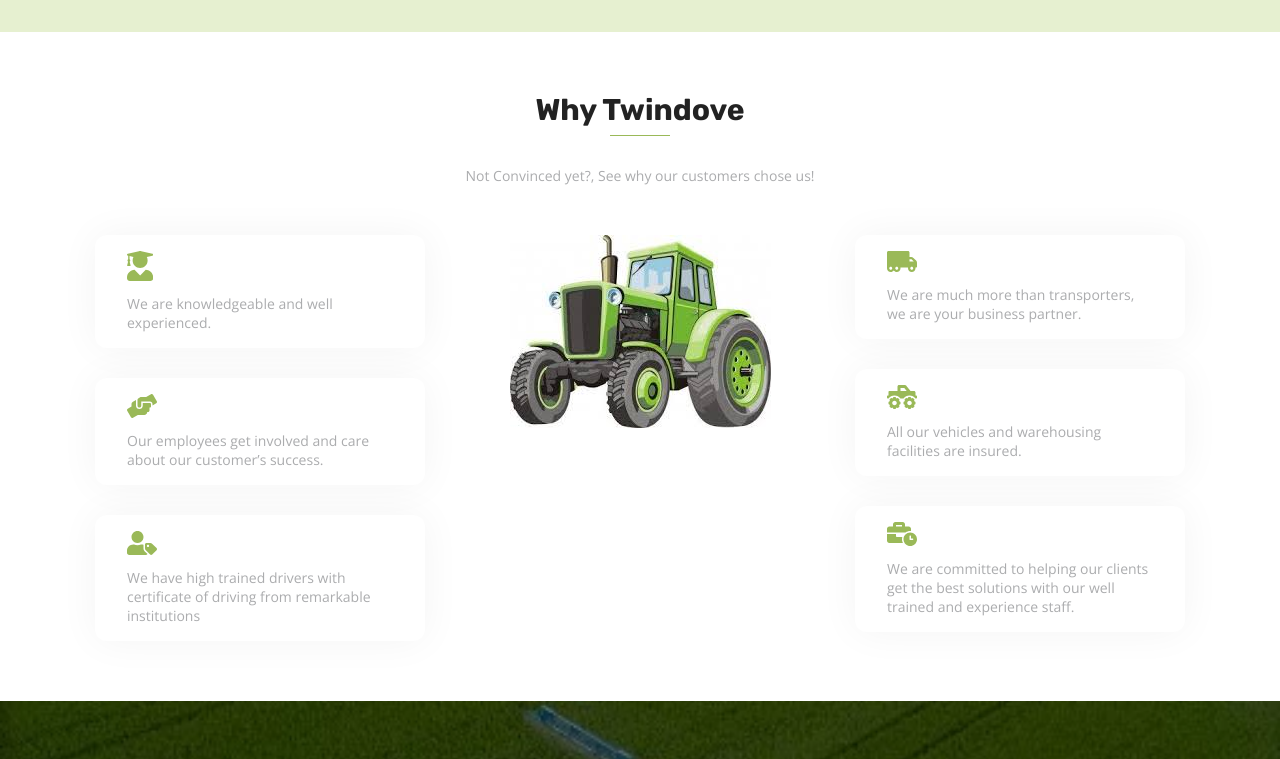
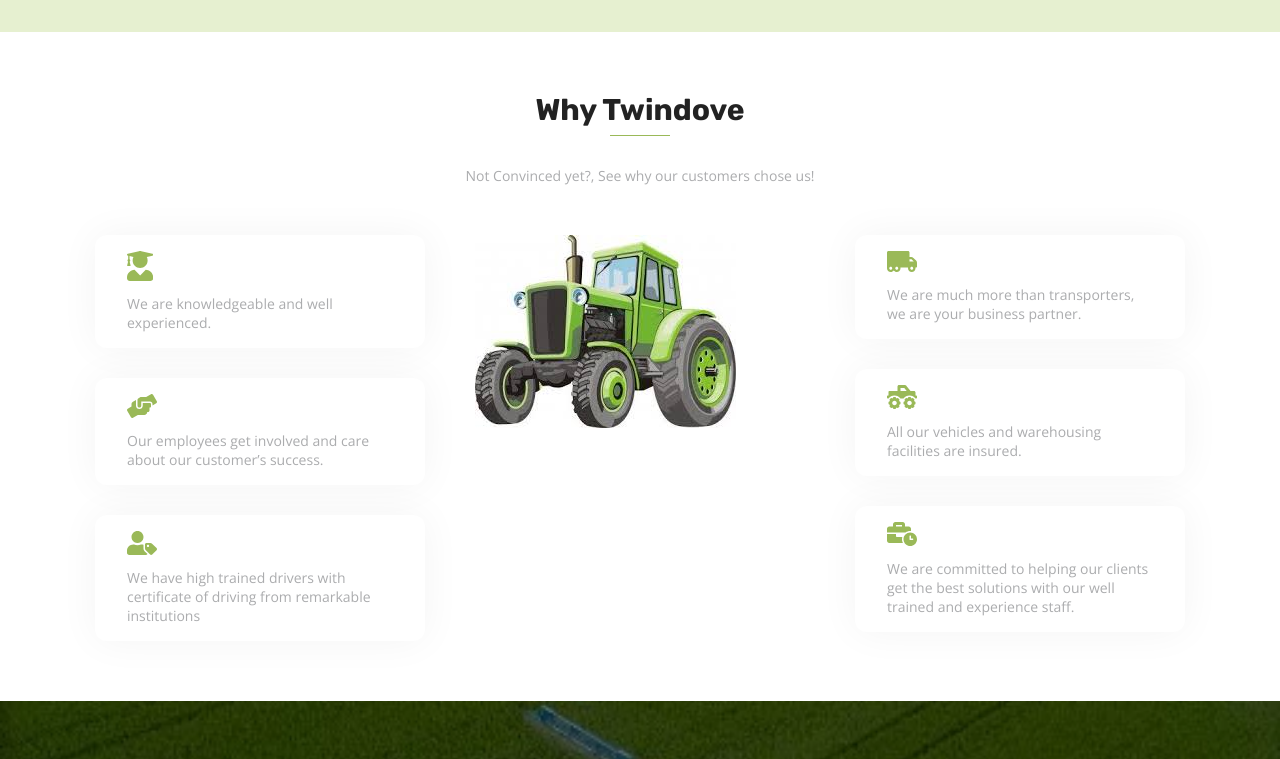
Before and after one commit to michaelketzer/twindove, a Next.js app: page / in a window 1280 px wide. Shown: the part 2000-2759 px from the top of the page. Built offline with nearby package versions, Linux system fonts and the light colour scheme.

Commit message:
Added animations;

```diff
--- a/components/Container.tsx
+++ b/components/Container.tsx
@@ -1,12 +1,15 @@
-import { ReactElement, ReactNode } from "react";
+import { ReactElement, ReactNode, RefObject, forwardRef } from "react";
 
 interface Props {
   children: ReactNode;
 }
 
-export default function Container({ children }: Props): ReactElement {
+export default forwardRef(function Container(
+  { children }: Props,
+  ref: RefObject<HTMLDivElement>
+): ReactElement {
   return (
-    <div className="responsiveContainer">
+    <div className="responsiveContainer" ref={ref}>
       {children}
 
       <style jsx>{`
@@ -19,4 +22,4 @@
       `}</style>
     </div>
   );
-}
+});
--- /dev/null
+++ b/components/Motion.tsx
@@ -0,0 +1,64 @@
+import { ReactElement, ReactNode, useEffect, useState } from "react";
+import { Variants, motion } from "framer-motion";
+
+import { useAnimation } from "framer-motion";
+
+type Direction = "top" | "right" | "bottom" | "left";
+
+interface Props {
+  children: ReactNode;
+  inView: boolean;
+  from: Direction;
+  className?: string;
+  delay?: number;
+}
+
+const variantMap: Record<Direction, Variants> = {
+  top: {
+    hidden: { opacity: 0, y: 50 },
+    view: { opacity: 1, y: 0 },
+  },
+  right: {
+    hidden: { opacity: 0, x: 50 },
+    view: { opacity: 1, x: 0 },
+  },
+  bottom: {
+    hidden: { opacity: 0, y: -50 },
+    view: { opacity: 1, y: 0 },
+  },
+  left: {
+    hidden: { opacity: 0, x: -50 },
+    view: { opacity: 1, x: 0 },
+  },
+};
+
+export default function Motion({
+  children,
+  inView,
+  from,
+  className,
+  delay,
+}: Props): ReactElement {
+  const animation = useAnimation();
+  const [visible, setVisible] = useState(inView);
+  useEffect(() => {
+    setVisible((s) => inView || s);
+  }, [inView]);
+  useEffect(() => {
+    if (visible) {
+      animation.start("view");
+    }
+  }, [animation, visible]);
+
+  return (
+    <motion.div
+      variants={variantMap[from]}
+      initial={"hidden"}
+      animate={animation}
+      transition={{ delay, duration: 0.7 }}
+      className={className}
+    >
+      {children}
+    </motion.div>
+  );
+}
--- a/components/SectionContainer.tsx
+++ b/components/SectionContainer.tsx
@@ -1,4 +1,4 @@
-import { ReactElement, ReactNode } from "react";
+import { ReactElement, ReactNode, RefObject, forwardRef } from "react";
 
 import Container from "./Container";
 import classNames from "classnames";
@@ -10,15 +10,13 @@
   children: ReactNode;
 }
 
-export default function SectionContainer({
-  alternate,
-  children,
-  id,
-  sectionTitle,
-}: Props): ReactElement {
+export default forwardRef(function SectionContainer(
+  { alternate, children, id, sectionTitle }: Props,
+  ref: RefObject<HTMLDivElement>
+): ReactElement {
   return (
     <section id={id} className={classNames({ alternate })}>
-      <Container>
+      <Container ref={ref}>
         <h2>{sectionTitle}</h2>
         {children}
       </Container>
@@ -55,4 +53,4 @@
       `}</style>
     </section>
   );
-}
+});
--- a/package.json
+++ b/package.json
@@ -13,7 +13,8 @@
     "framer-motion": "^4.1.17",
     "next": "11.1.2",
     "react": "17.0.2",
-    "react-dom": "17.0.2"
+    "react-dom": "17.0.2",
+    "react-intersection-observer": "^8.32.1"
   },
   "devDependencies": {
     "@types/react": "^17.0.26",
--- a/sections/about.tsx
+++ b/sections/about.tsx
@@ -1,16 +1,23 @@
 import Button from "../components/Button";
 import Image from "next/image";
+import Motion from "../components/Motion";
 import { ReactElement } from "react";
 import Row from "../components/Row";
 import SectionContainer from "../components/SectionContainer";
 import Tractor from "../public/tractor.png";
+import { useInView } from "react-intersection-observer";
 
 export default function About(): ReactElement {
+  const [ref, inView] = useInView();
+
   return (
-    <SectionContainer id="about" sectionTitle="About Twindove">
+    <SectionContainer id="about" sectionTitle="About Twindove" ref={ref}>
       <Row>
+        <Motion from="right" inView={inView}>
           <Image src={Tractor} alt="Tractor images, twindove tractors" />
+        </Motion>
 
+        <Motion from="left" inView={inView}>
           <div className="content">
             <p>
               Twindove Nigeria Limited was established in 2018. The business
@@ -30,6 +37,7 @@
               <Button>Read More</Button>
             </a>
           </div>
+        </Motion>
       </Row>
 
       <style jsx>{`
--- a/sections/services.tsx
+++ b/sections/services.tsx
@@ -1,5 +1,7 @@
+import Motion from "../components/Motion";
 import { ReactElement } from "react";
 import SectionContainer from "../components/SectionContainer";
+import { useInView } from "react-intersection-observer";
 
 const services = [
   {
@@ -19,6 +21,7 @@
     headline: "TRUCKS",
     description:
       "Our local trucks fleet operate throughout the country, offering day and night delivering of goods.",
+    delay: 0,
   },
   {
     icon: (
@@ -37,6 +40,7 @@
     headline: "TRACTORS",
     description:
       "Our tractors and planters are least out to farming cooperatives, large scale farmers and companies.",
+    delay: 0.4,
   },
   {
     icon: (
@@ -55,6 +59,7 @@
     headline: "WAREHOUSING",
     description:
       "We offer well insured warehouse facilities across for storage of farm produce and goods.",
+    delay: 0.8,
   },
   {
     icon: (
@@ -73,12 +78,19 @@
     headline: "GRAINS",
     description:
       "We deliver the finest of grains such as: maize, soya beans, wheat, beans, rice and sorghum.",
+    delay: 1.2,
   },
 ];
 
 export default function Services(): ReactElement {
+  const [ref, inView] = useInView();
   return (
-    <SectionContainer id="services" sectionTitle="Our Services" alternate>
+    <SectionContainer
+      id="services"
+      sectionTitle="Our Services"
+      alternate
+      ref={ref}
+    >
       <div className="container">
         <div className="info">
           We are devoted to offering quality service with speed, reliability and
@@ -86,12 +98,18 @@
         </div>
 
         <div className="grid">
-          {services.map(({ icon, headline, description }) => (
-            <div key={headline} className="item">
+          {services.map(({ icon, headline, description, delay }) => (
+            <Motion
+              from="right"
+              inView={inView}
+              key={headline}
+              delay={delay}
+              className="item"
+            >
               <div className="icon">{icon}</div>
               <h3>{headline}</h3>
               <div className="description">{description}</div>
-            </div>
+            </Motion>
           ))}
         </div>
       </div>
@@ -113,7 +131,7 @@
           flex-direction: column;
         }
 
-        .item {
+        .grid :global(.item) {
           padding: 20px 10px;
           background-color: #fff;
           text-align: center;
@@ -125,7 +143,7 @@
           transition: box-shadow 200ms ease-in-out;
         }
 
-        .item:hover {
+        .grid :global(.item:hover) {
           box-shadow: 0 10px 22px 10px rgba(27, 38, 49, 0.1);
         }
 
@@ -168,7 +186,7 @@
             flex-wrap: wrap;
           }
 
-          .item {
+          .grid :global(.item) {
             width: 45%;
           }
         }
--- a/sections/why.tsx
+++ b/sections/why.tsx
@@ -1,7 +1,9 @@
 import Image from "next/image";
+import Motion from "../components/Motion";
 import { ReactElement } from "react";
 import SectionContainer from "../components/SectionContainer";
 import TractorNew from "../public/why_tractor.png";
+import { useInView } from "react-intersection-observer";
 
 const leftCol = [
   {
@@ -19,6 +21,7 @@
       </svg>
     ),
     info: "We are knowledgeable and well experienced.",
+    delay: 0,
   },
   {
     icon: (
@@ -35,6 +38,7 @@
       </svg>
     ),
     info: "Our employees get involved and care about our customer’s success.",
+    delay: 0.4,
   },
   {
     icon: (
@@ -51,6 +55,7 @@
       </svg>
     ),
     info: "We have high trained drivers with certificate of driving from remarkable institutions",
+    delay: 0.8,
   },
 ];
 
@@ -70,6 +75,7 @@
       </svg>
     ),
     info: "We are much more than transporters, we are your business partner.",
+    delay: 0,
   },
   {
     icon: (
@@ -86,6 +92,7 @@
       </svg>
     ),
     info: "All our vehicles and warehousing facilities are insured.",
+    delay: 0.4,
   },
   {
     icon: (
@@ -102,12 +109,14 @@
       </svg>
     ),
     info: "We are committed to helping our clients get the best solutions with our well trained and experience staff.",
+    delay: 0.8,
   },
 ];
 
 export default function Why(): ReactElement {
+  const [ref, inView] = useInView();
   return (
-    <SectionContainer id="why" sectionTitle="Why Twindove">
+    <SectionContainer id="why" sectionTitle="Why Twindove" ref={ref}>
       <div className="container">
         <div className="info">
           Not Convinced yet?, See why our customers chose us!
@@ -115,26 +124,40 @@
 
         <div className="row">
           <div className="col">
-            {leftCol.map(({ icon, info }) => (
-              <div className="item" key={info}>
+            {leftCol.map(({ icon, info, delay }) => (
+              <Motion
+                from="left"
+                key={info}
+                delay={delay}
+                className="item"
+                inView={inView}
+              >
                 <div className="icon">{icon}</div>
                 <div className="description">{info}</div>
-              </div>
+              </Motion>
             ))}
           </div>
           <div className="col">
-            <Image
-              src={TractorNew}
-              alt="Twindove tractor image"
-              objectFit="contain"
-            />
+            <Motion from="bottom" inView={inView}>
+              <Image
+                src={TractorNew}
+                alt="Twindove tractor image"
+                objectFit="contain"
+              />
+            </Motion>
           </div>
           <div className="col">
-            {rightCol.map(({ icon, info }) => (
-              <div className="item" key={info}>
+            {rightCol.map(({ icon, info, delay }) => (
+              <Motion
+                from="right"
+                key={info}
+                delay={delay}
+                className="item"
+                inView={inView}
+              >
                 <div className="icon">{icon}</div>
                 <div className="description">{info}</div>
-              </div>
+              </Motion>
             ))}
           </div>
         </div>
@@ -157,7 +180,7 @@
           flex-direction: column;
         }
 
-        .item {
+        .row :global(.item) {
           padding: 1rem 2rem;
           background-color: #fff;
           text-align: center;
@@ -194,15 +217,11 @@
             flex-direction: row;
           }
 
-          .item {
-            width: 33%;
-          }
-
           .col {
             width: 100%;
           }
 
-          .item {
+          .row :global(.item) {
             width: 100%;
           }
         }
```
Also changed, not shown: 1 other file (tests, documents, lock files or other folders). Lines whose indentation alone changed are shown as unchanged.
